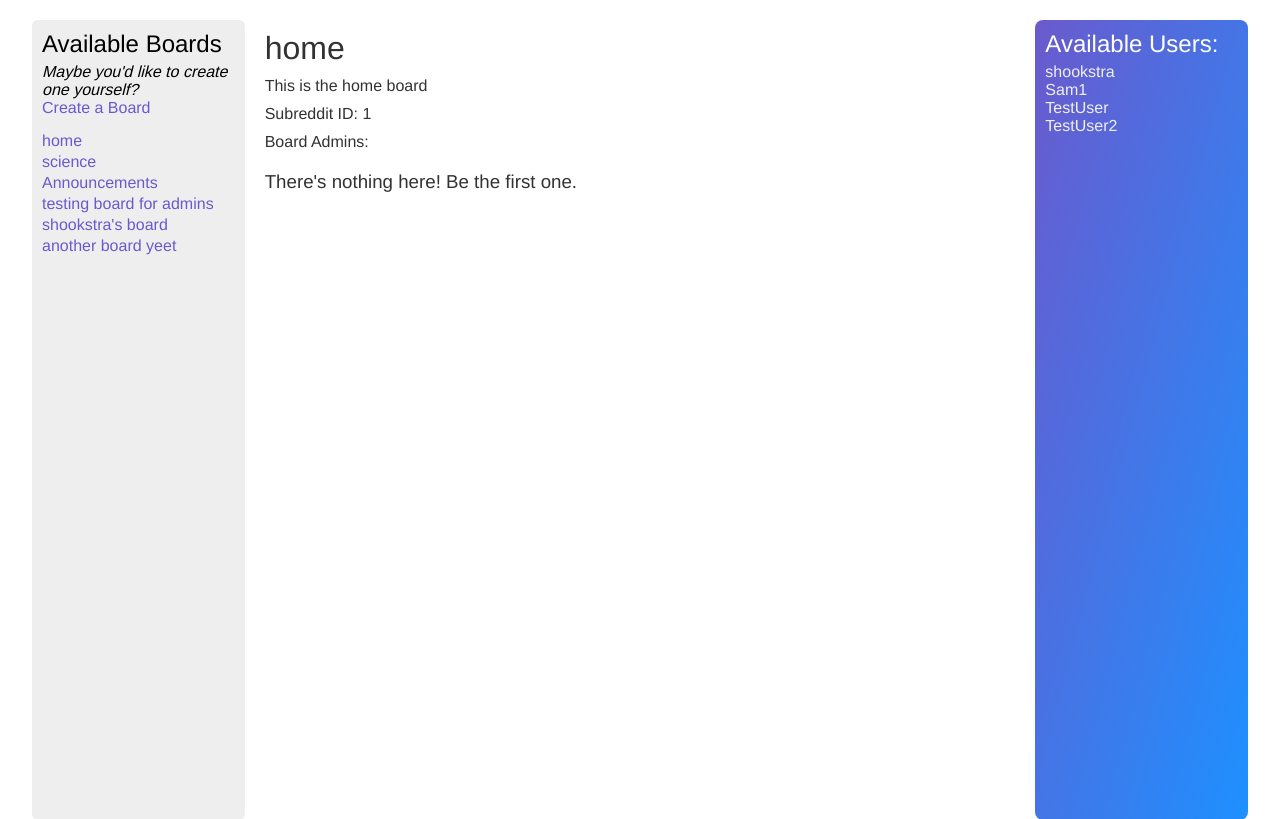
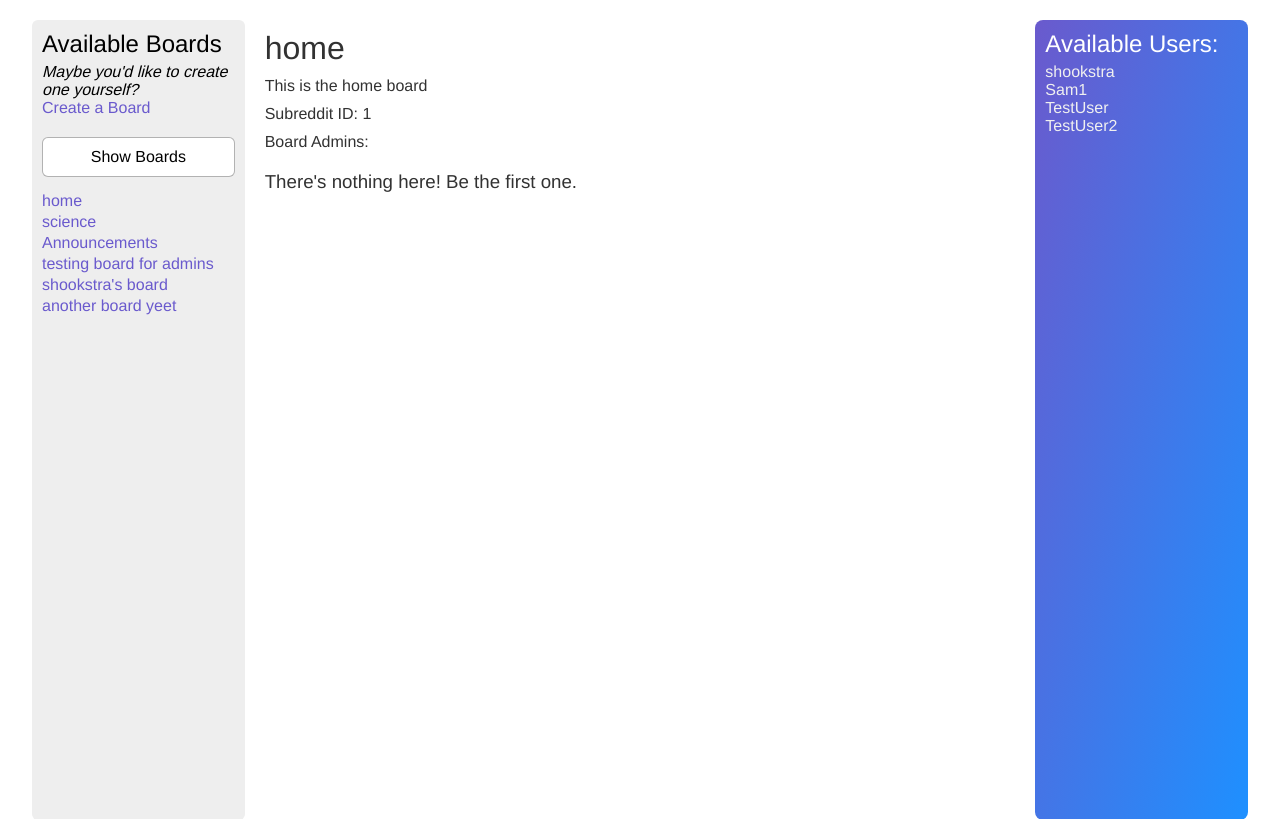
Before and after one commit to SCCpcweb/Read-It, a PHP site: page /subredditController.php?action=viewSubreddit&id=1 in a window 1280 px wide. Shown: the part 69-888 px from the top of the page. Run offline with PHP 8.4, Linux system fonts and the light colour scheme; data comes from the database, SQL or seed files in the repository; some libraries are stand-ins or nearby versions.

Commit message:
Added "show boards" feature
Added script to toggle display of boards in the left sidebar.

```diff
--- a/css/styling.css
+++ b/css/styling.css
@@ -56,6 +56,7 @@ input[type="submit"] {
   transition: 0.3s;
   border: none;
   font-size: 16px;
+  cursor: pointer;
 }
 
 input[type="submit"]:hover {
@@ -679,6 +680,24 @@ h3 {
   padding: 5px 10px;
 }
 
+.btn {
+  background-color: white;
+  border: 1px solid rgba(0, 0, 0, .3);
+  border-radius: 6px;
+  padding: 10px 15px;
+  margin: 20px 0 0 0;
+  cursor: pointer;
+  font-size: 16px;
+  width: 100%;
+  transition: color 250ms, background-color 250ms;
+}
+
+.btn:hover,
+.btn:focus {
+  color: white;
+  background-color: slateblue;
+}
+
 @media only screen and (max-width: 600px) {
   .container {
     padding: 0;
--- /dev/null
+++ b/scripts/showBoards.js
@@ -0,0 +1,4 @@
+showBoards = () => {
+    let boards = document.getElementById("boards");
+    boards.style.display = boards.style.display == "none" ? "block" : "none";
+}
--- /dev/null
+++ b/views/components/boardSidebar.php
@@ -0,0 +1,17 @@
+<div class="container-sidebar">
+    <h2>Available Boards</h2>
+    <p style="font-style: italic">Maybe you'd like to create one yourself?</p>
+    <a href="subredditController.php?action=createSubredditForm">Create a Board</a>
+    <button id="btnShowBoards" class="btn" onclick="showBoards()">Show Boards</button>
+    <ul class="boards" id="boards">
+        <?php foreach ($subreddits as $board) : ?>
+            <li>
+                <a href="subredditController.php?action=viewSubreddit&amp;id=<?php echo htmlspecialchars($board->getSubredditID()); ?>">
+                    <?php echo htmlspecialchars($board->getSubredditName()); ?>
+                </a>
+            </li>
+        <?php endforeach; ?>
+    </ul>
+</div>
+
+<script src="scripts/showBoards.js"></script>
--- a/views/subreddits/viewSubreddit.php
+++ b/views/subreddits/viewSubreddit.php
@@ -6,20 +6,7 @@
 <body>
     <?php include_once("views/components/nav.php"); ?>
     <div class="container">
-        <div class="container-sidebar">
-            <h2>Available Boards</h2>
-            <p style="font-style: italic">Maybe you'd like to create one yourself?</p>
-            <a href="subredditController.php?action=createSubredditForm">Create a Board</a>
-            <ul class="boards">
-                <?php foreach ($subreddits as $board) : ?>
-                    <li>
-                        <a href="subredditController.php?action=viewSubreddit&amp;id=<?php echo htmlspecialchars($board->getSubredditID()); ?>">
-                            <?php echo htmlspecialchars($board->getSubredditName()); ?>
-                        </a>
-                    </li>
-                <?php endforeach; ?>
-            </ul>
-        </div>
+        <?php include('views/components/boardSidebar.php'); ?>
         <div class="container-main">
             <div class="top-content">
                 <div class="board-info">
```
